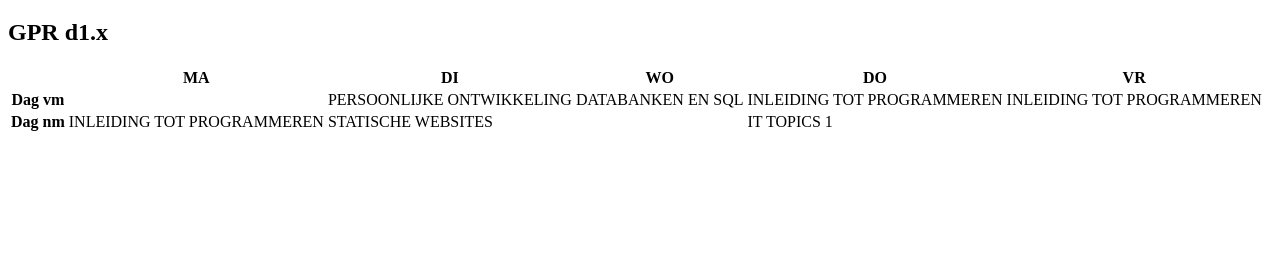
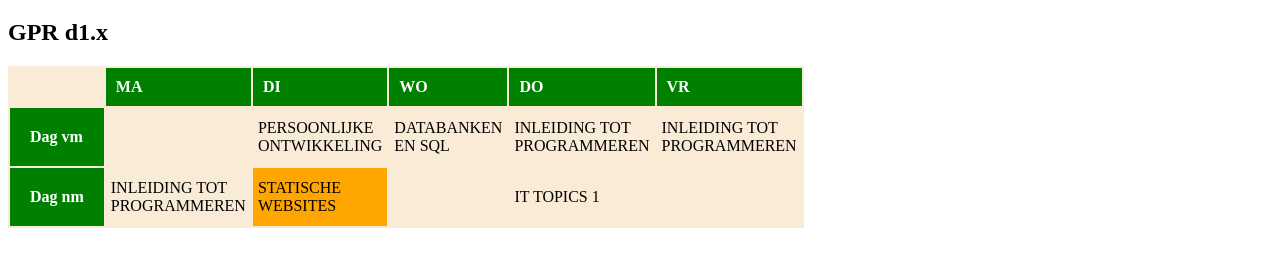
Before and after one commit to NikodemKawski/nikodemthomasmore, a plain HTML site: page Les 05 - CSS deel 1/Oef 4/les05-oef04.html in a window 1280 px wide. Shown: the part 61-328 px from the top of the page. Drawn offline with Linux system fonts and the light colour scheme.

Commit message:
Les 05 - oef 4

```diff
--- a/Les 05 - CSS deel 1/Oef 4/les05-oef04.html
+++ b/Les 05 - CSS deel 1/Oef 4/les05-oef04.html
@@ -5,6 +5,7 @@
     <title>Voorbeeld 04</title>
     <meta http-equiv="Content-Type" content="text/html; charset=utf-8" />
     <meta name="author" content="Docent" />
+    <link rel="stylesheet" href="/Les 05 - CSS deel 1/Oef 4/style.css">
 </head>
 
 <body>
@@ -18,29 +19,29 @@
         </colgroup>
 
         <tr>
-            <td> </td>
-            <th>MA</th>
-            <th>DI</th>
-            <th>WO</th>
-            <th>DO</th>
-            <th>VR</th>
+            <td id="leeg"> </td>
+            <th class="dag1">MA</th>
+            <th class="dag1">DI</th>
+            <th class="dag1">WO</th>
+            <th class="dag1">DO</th>
+            <th class="dag1">VR</th>
         </tr>
 
         <tr>
-            <th>Dag vm</th>
+            <th class="eerste_rij">Dag vm</th>
             <td></td>
-            <td>PERSOONLIJKE ONTWIKKELING</td>
-            <td>DATABANKEN EN SQL</td>
-            <td>INLEIDING TOT PROGRAMMEREN</td>
-            <td>INLEIDING TOT PROGRAMMEREN</td>
+            <td class="les">PERSOONLIJKE<br> ONTWIKKELING</td>
+            <td class="les">DATABANKEN<br> EN SQL</td>
+            <td class="les">INLEIDING TOT<br> PROGRAMMEREN</td>
+            <td class="les">INLEIDING TOT<br> PROGRAMMEREN</td>
         </tr>
 
         <tr>
-            <th>Dag nm</th>
-            <td>INLEIDING TOT PROGRAMMEREN</td>
-            <td class="active">STATISCHE WEBSITES</td>
+            <th class="eerste_rij">Dag nm</th>
+            <td class="les">INLEIDING TOT<br> PROGRAMMEREN</td>
+            <td class="active">STATISCHE<br> WEBSITES</td>
             <td></td>
-            <td>IT TOPICS 1</td>
+            <td class="les">IT TOPICS 1</td>
             <td></td>
         </tr>
     </table>
--- /dev/null
+++ b/Les 05 - CSS deel 1/Oef 4/style.css
@@ -0,0 +1,35 @@
+*{
+    padding: 0px;
+}
+
+#customers{
+    display: inline-table;
+    background-color: antiquewhite;
+}
+
+.eerste_rij{
+    background-color: green;
+    padding: 20px;
+    text-align: left;
+    color: white;
+}
+
+.dag1{
+    background-color: green;
+    padding: 10px;
+    text-align: left;
+    color: white;
+}
+
+#leeg{
+    background-color: antiquewhite;
+}
+
+.les{
+    padding: 5px;
+}
+
+.active{
+    padding: 5px;
+    background-color: orange;
+}
```
